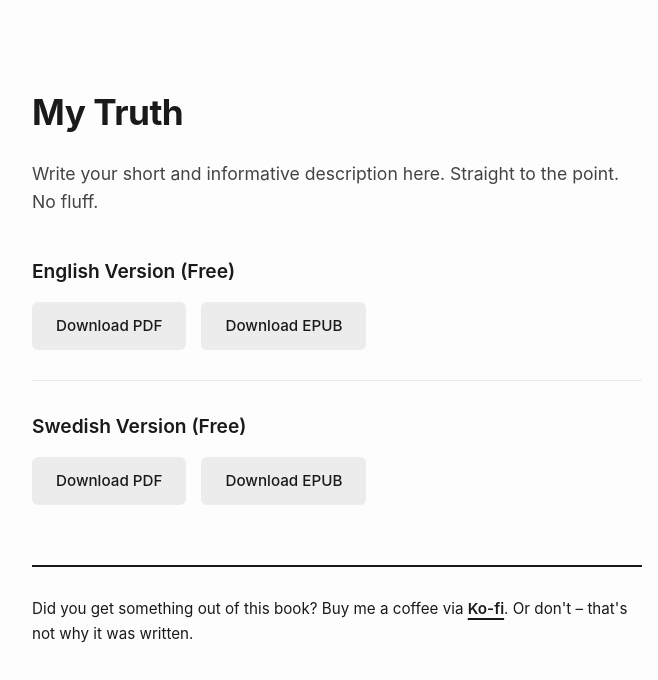
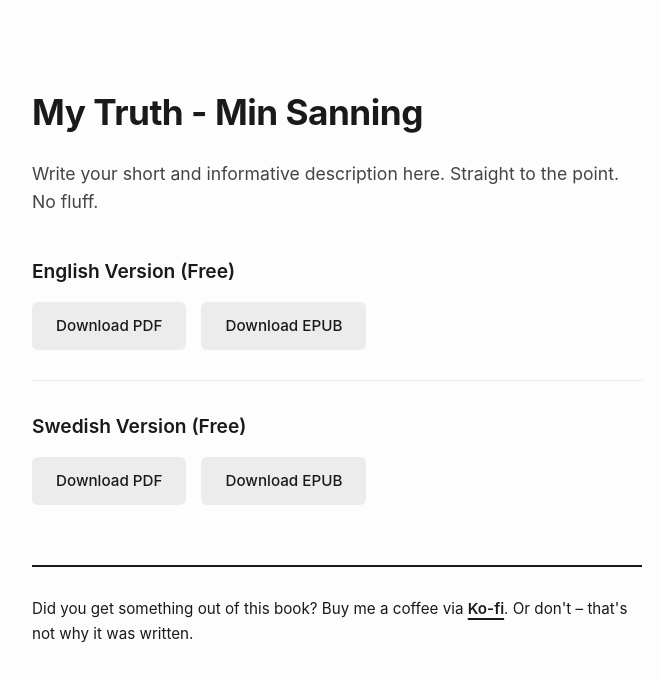
Before and after one commit to Goggo794/minsanning-site, a plain HTML site: page index.html in a window 1280 px wide. Shown: the whole page, without its empty margins (303-961 px from the left). Drawn offline with Linux system fonts and the light colour scheme.

Commit message:
Update title in index.html to include Swedish translation

```diff
--- a/index.html
+++ b/index.html
@@ -109,7 +109,7 @@
 <body>
 
     <!-- Byt ut till din boktitel -->
-    <h1>My Truth</h1>
+    <h1>My Truth - Min Sanning</h1>
 
     <!-- Din korta, raka beskrivning -->
     <p class="description">
```
